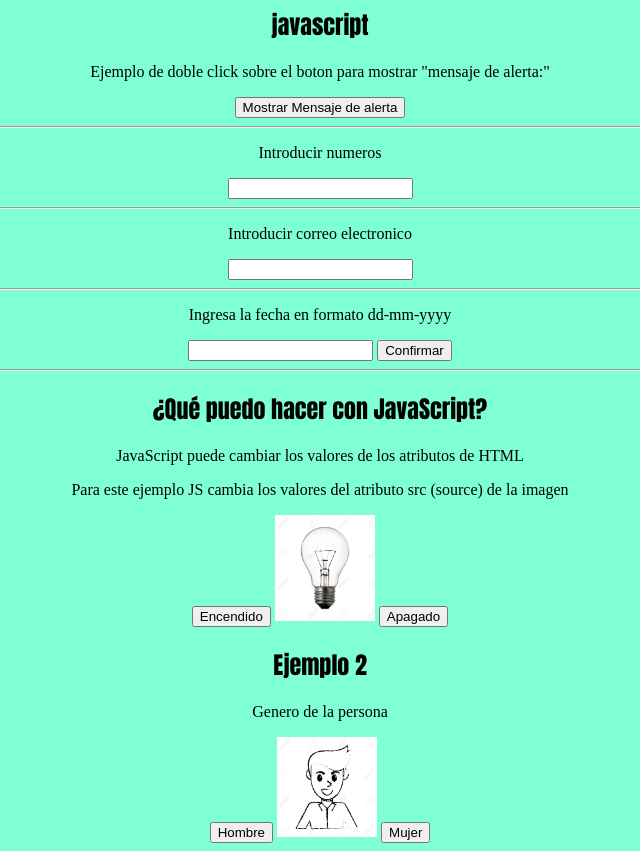
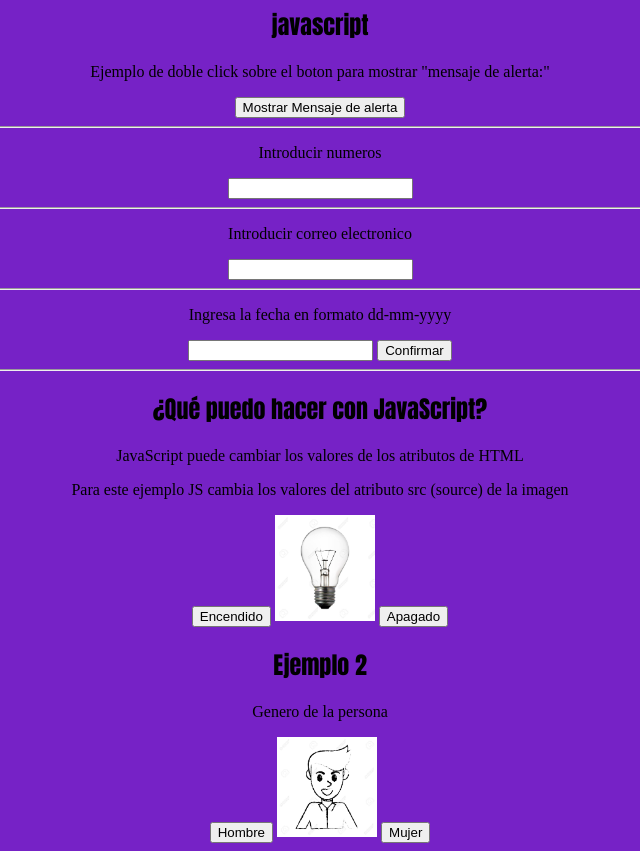
Before and after one commit to JohanOliverChanChi/javascriptejercicios, a plain HTML site: page index.html in a window 1280 px wide. Shown: the part 73-924 px from the top of the page, without its empty margins (320-960 px from the left). Drawn offline with Linux system fonts and the light colour scheme.

Commit message:
Update index.html

```diff
--- a/index.html
+++ b/index.html
@@ -14,7 +14,7 @@
         h2{font-family: impact;}
         body{
             text-align: center;
-            background-color:aquamarine;
+            background-color:#7622c6;
         }
     </style>
 
```
